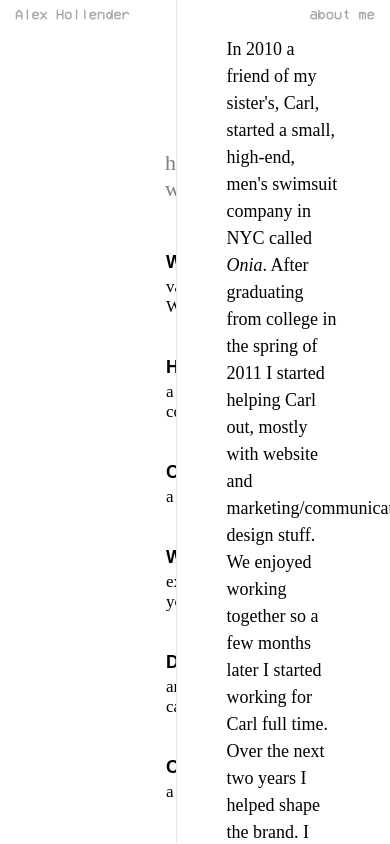
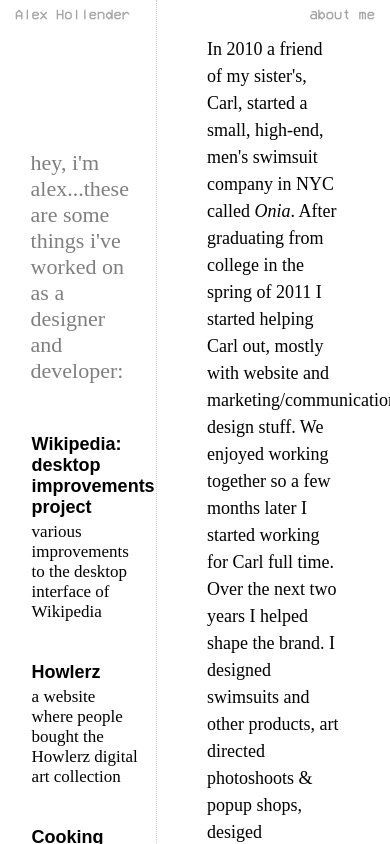
Before and after one commit to alexhollender/portfolio, a React (Create React App) app: page /onia in a window 390 px wide. Built offline with nearby package versions, Linux system fonts and the light colour scheme.

Commit message:
responsive project containers down to 900px

```diff
--- a/src/components/AboutMe.js
+++ b/src/components/AboutMe.js
@@ -6,11 +6,13 @@ const AboutMe = () => {
   return (
     <div id="about-me-page">
       <div id="about-me-content">
+      {/*
         <p>for my next act, I will interview myself...</p>
         <p>what is most fun? surfing, skateboarding, listening to rap music</p>
         <p>what do you care about? learning, people i love, communication, feelings</p>
         <p>are you healthy? i try to be...i focus on sleep, exercise, and cooking healthy food. if i'm doing those things regularly, the rest seems to take care of itself.</p>
         <p></p>
+      */}
         <img src={aboutMe} width="100%" />
       </div>
     </div>
--- a/src/scss/Header.scss
+++ b/src/scss/Header.scss
@@ -38,7 +38,10 @@ header {
   }
 
   &.detail {
-    a, div { color: #a5a5a5; }
+    a {
+      color: #a5a5a5;
+      &:hover { color: black; }
+    }
     .hide { display: none; }
   }
 }
--- a/src/scss/Picture.scss
+++ b/src/scss/Picture.scss
@@ -14,7 +14,7 @@
   animation-fill-mode: forwards;
 
   #picture {
-    width: 95%;
+    width: 85%;
     max-width: 600px;
     position: sticky;
     top: 0;
--- a/src/scss/Project.scss
+++ b/src/scss/Project.scss
@@ -4,8 +4,7 @@
   display: flex;
   height: fit-content;
   // main layout (no project showing)
-  section {
-    &#project-left {
+  #project-left {
     width: 100%;
     height: 100vh;
     overflow-y: scroll;
@@ -30,26 +29,23 @@
     }
   }
 
-    &#project-right {
-      width: 55%;
+  #project-right {
+    width: 0%;
     height: fit-content;
-      position: sticky;
-      top: 0;
-    }
   }
 
   // project showing
   &.project-active {
-    section {
-      &#project-left {
+    #project-left {
       width: 45%
     }
 
-      &#project-right {
+    #project-right {
+      width: 55%;
       height: 100vh;
-        overflow-y: scroll;
       position: fixed;
       right: 0;
+      overflow-y: scroll;
 
       .container-right {
         flex: 1;
@@ -57,4 +53,31 @@
     }
   }
 }
+
+@media (max-width: 1325px) {
+  #project-wrapper {
+    #project-left {
+      #project-nav {
+        padding: 150px 0 50px 70px;
       }
+    }
+    &.project-active {
+      #project-left { width: 40%; }
+      #project-right { width: 60%; }
+    }
+  }
+}
+
+@media (max-width: 1250px) {
+  #project-wrapper {
+    &.project-active {
+      #project-left {
+        #project-nav {
+          padding: 150px 0 50px 0;
+          margin: 0 auto;
+          width: 80%;
+        }
+      }
+    }
+  }
+}
--- a/src/scss/ProjectContent.scss
+++ b/src/scss/ProjectContent.scss
@@ -1,7 +1,8 @@
 @import './variables.scss';
 
 #project-content {
-  // top is 36px to account for the 150% line height
+  min-height: 100vh;
+  // top padding is to account for the 150% line height
   padding: 36px 50px 0 50px;
   border-left: 1px dotted #cdcdcd;
   opacity: 0;
```
Lines whose indentation alone changed are shown as unchanged.
